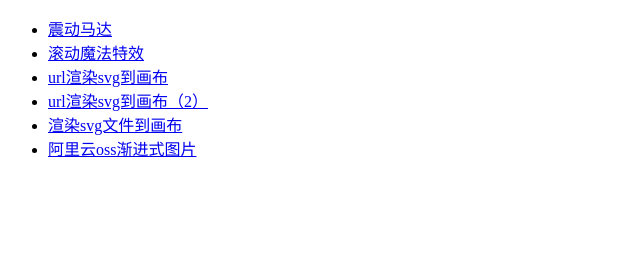
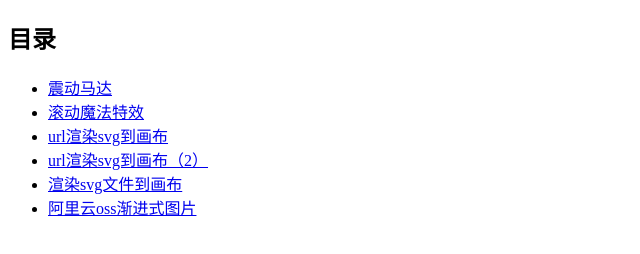
Before and after one commit to sunnyxujian/playground, a plain HTML site: page index.html in a window 1280 px wide. Shown: the whole page, without its empty margins (0-640 px from the left). Drawn offline with Linux system fonts and the light colour scheme.

Commit message:
增加格式化

```diff
--- a/index.html
+++ b/index.html
@@ -1,10 +1,11 @@
 <!DOCTYPE html>
 <html lang="zh-CN">
   <head>
-    <meta charset="UTF-8">
+    <meta charset="UTF-8" />
     <title>兼容振动示例</title>
   </head>
   <body>
+    <h2>目录</h2>
     <ul>
       <li><a href="vibrate.html">震动马达</a></li>
       <li><a href="scrollMagic.html">滚动魔法特效</a></li>
```
Lines whose indentation alone changed are shown as unchanged.
